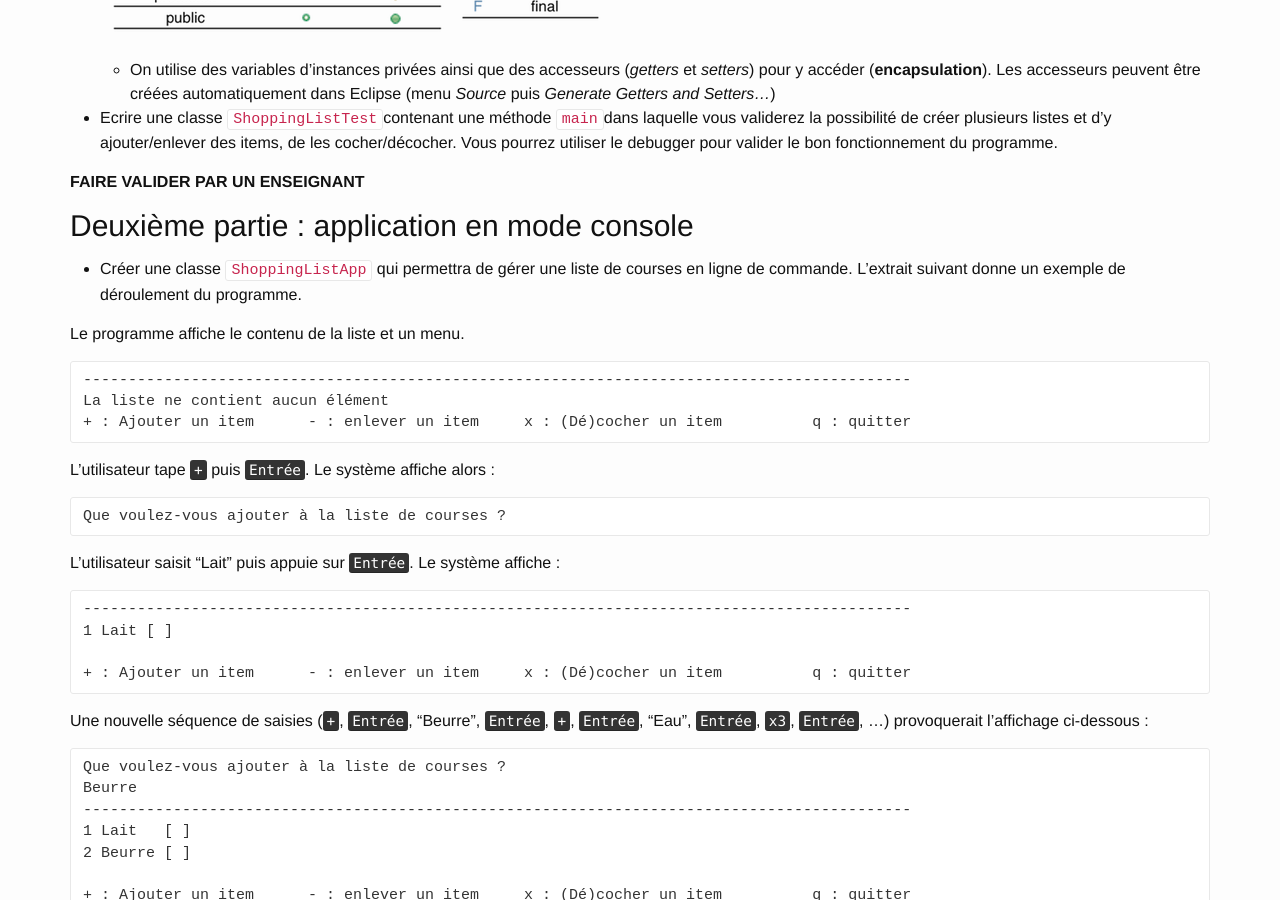
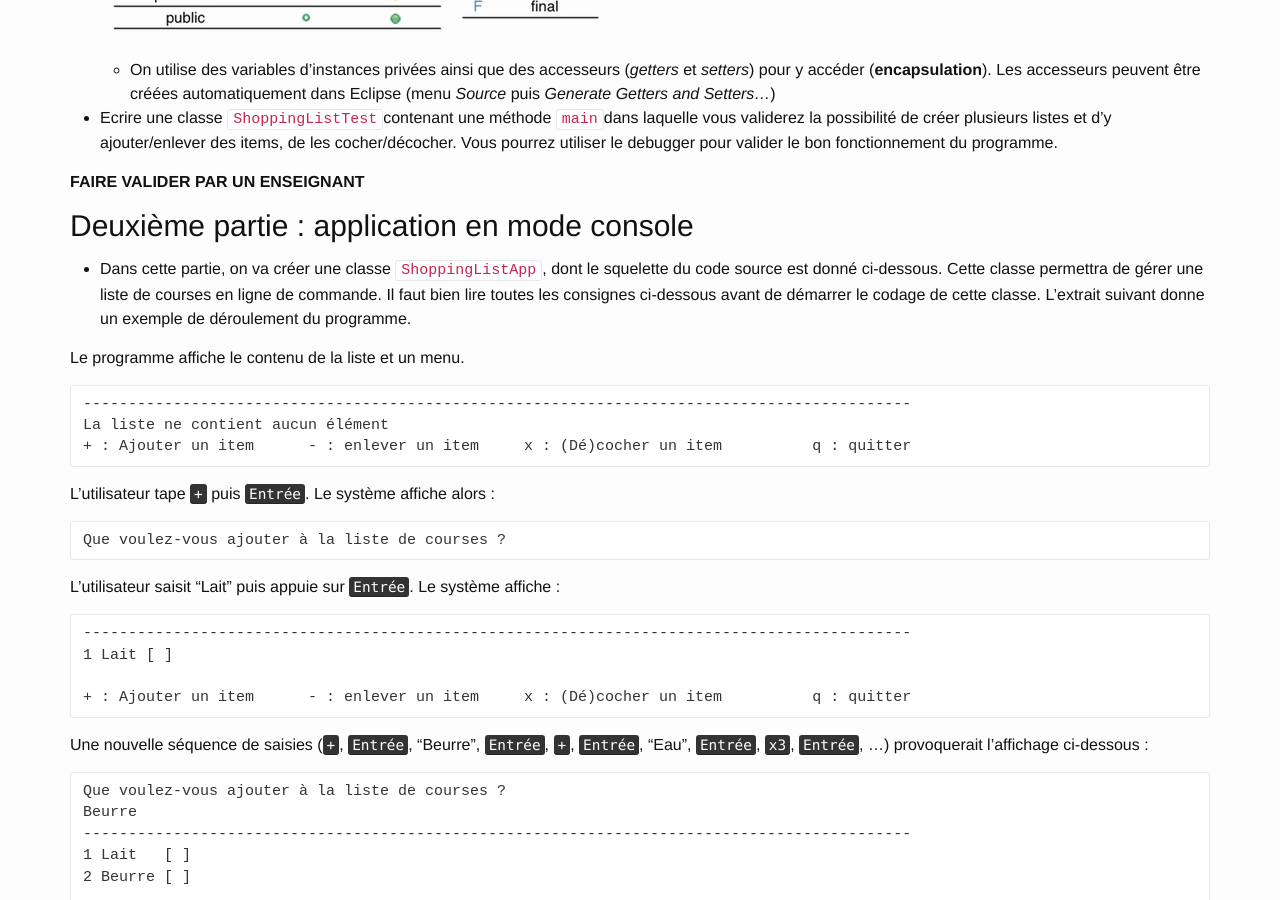
Before and after one commit to geiilyon/geiilyon.github.io, a Jekyll site: the page built from _collection_enonces/tp2.md, in a window 1280 px wide and 900 px high, scrolled down 1317 px. Built offline with Jekyll 4.4.1, drawn with Linux system fonts in a browser that asks for light colours; nearby versions of some CDN libraries; library files that are not in the unit come from our copies.

Commit message:
Ajpout precisions sur le besoin de lire toutes les consignes avant de lancer la ShoppingListApp

```diff
--- a/_collection_enonces/tp2.md
+++ b/_collection_enonces/tp2.md
@@ -39,7 +39,7 @@ Il est toujours possible a posteriori de faire glisser une classe vers un packag
 
 ## Deuxième partie : application en mode console
 
-* Créer une classe `ShoppingListApp` qui permettra de gérer une liste de courses en ligne de commande. L'extrait suivant donne un exemple de déroulement du programme.
+* Dans cette partie, on va créer une classe `ShoppingListApp`, dont le squelette du code source est donné ci-dessous. Cette classe permettra de gérer une liste de courses en ligne de commande. Il faut bien lire toutes les consignes ci-dessous avant de démarrer le codage de cette classe. L'extrait suivant donne un exemple de déroulement du programme.
 
 Le programme affiche le contenu de la liste et un menu.
 
```
